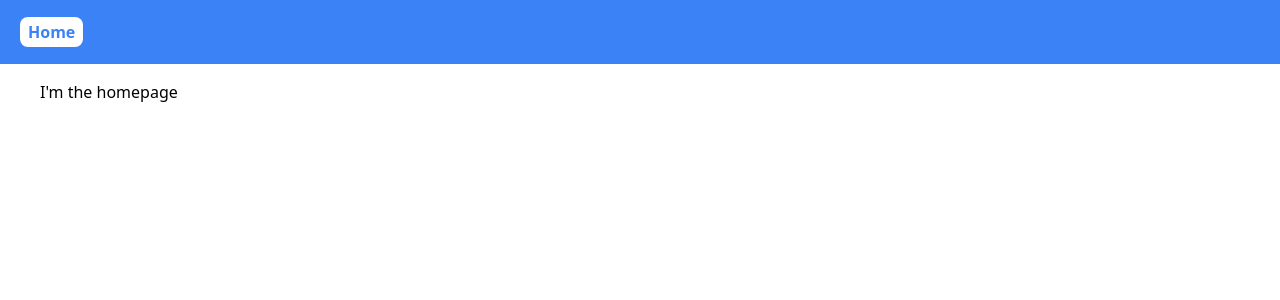
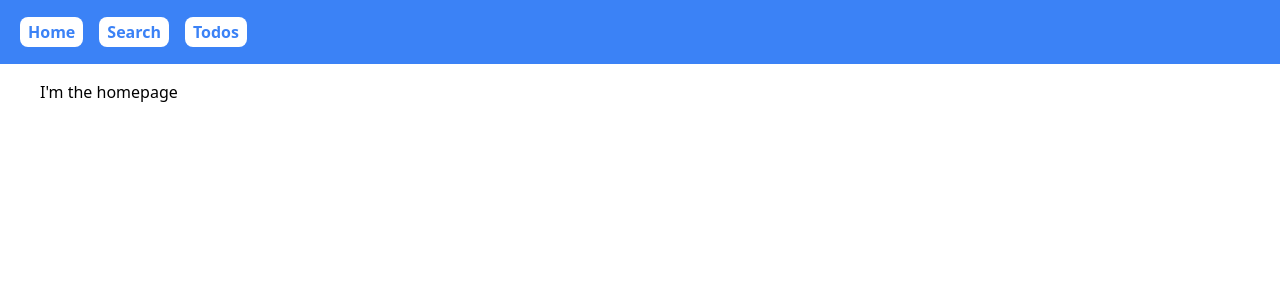
Before and after one commit to Yassar021/next13-tes-app, a Next.js app: page / in a window 1280 px wide. Shown: the top 300 px of the page. Built offline with nearby package versions, Linux system fonts and the light colour scheme.

Commit message:
update menus navbar

```diff
--- a/app/Header.tsx
+++ b/app/Header.tsx
@@ -5,6 +5,8 @@ function Header() {
   return (
     <header className='p-5 bg-blue-500'>
       <Link href={'/'} className='px-2 py-1 font-bold text-blue-500 bg-white rounded-lg'>Home</Link>
+      <Link href={'/search'} className='px-2 py-1 mx-4 font-bold text-blue-500 bg-white rounded-lg'>Search</Link>
+      <Link href={'/todos'} className='px-2 py-1 font-bold text-blue-500 bg-white rounded-lg'>Todos</Link>
     </header>
   )
 }
```
